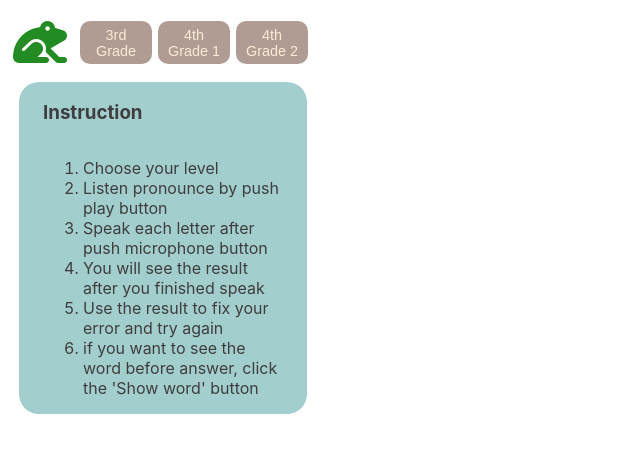
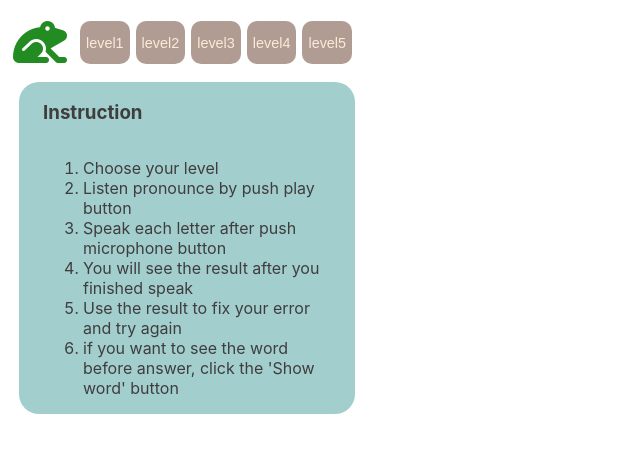
Before and after one commit to shortdaddy0711/spelling-bee, a React (Create React App) app: page / in a window 1280 px wide. Shown: the top 452 px of the page, without its empty margins (0-640 px from the left). Built offline with nearby package versions, Linux system fonts and the light colour scheme.

Commit message:
add more one bee words for level4 and level 5

```diff
--- a/src/App.css
+++ b/src/App.css
@@ -7,10 +7,8 @@
 }
 
 .container {
-	max-width: 330px;
+  width: 380px;
   max-height: 500px;
-	/* width: max-content; */
-	/* height: max-content; */
   transform: translateX(0%);
   transition: transform 0.7s ease-in-out;
   display: flex;
@@ -34,7 +32,7 @@
   display: inline-flex;
   flex-direction: column;
   margin: 1em;
-	width: 15em;
+  width: 18em;
   height: 19em;
   background-color: rgb(165, 197, 186);
   border-radius: 20px;
@@ -47,7 +45,7 @@
   display: inline-flex;
   flex-direction: column;
   margin: 1em;
-	width: 15em;
+  width: 18em;
   height: 19em;
   background-color: rgb(211, 180, 104);
   border-radius: 20px;
@@ -60,9 +58,35 @@
   display: inline-flex;
   flex-direction: column;
   margin: 1em;
-	width: 15em;
+  width: 18em;
   height: 19em;
   background-color: rgb(130, 160, 185);
+  border-radius: 20px;
+  padding: 1.5em;
+  align-items: center;
+  justify-content: space-between;
+}
+
+.level4 {
+  display: inline-flex;
+  flex-direction: column;
+  margin: 1em;
+  width: 18em;
+  height: 19em;
+  background-color: rgb(130, 160, 45);
+  border-radius: 20px;
+  padding: 1.5em;
+  align-items: center;
+  justify-content: space-between;
+}
+
+.level5 {
+  display: inline-flex;
+  flex-direction: column;
+  margin: 1em;
+  width: 18em;
+  height: 19em;
+  background-color: rgb(233, 160, 185);
   border-radius: 20px;
   padding: 1.5em;
   align-items: center;
@@ -218,17 +242,17 @@ button:hover {
 .result-notice {
   display: inline-flex;
   flex-direction: row;
-	justify-content:space-around;
-	font-size: .8em;
+  justify-content: space-around;
+  font-size: 0.8em;
   min-width: 260px;
 }
 
 .instruction {
-	min-width: 240px;
+  width: 18em;
   display: inline-flex;
   flex-direction: column;
-	align-items:flex-start;
-	max-width: 240px;
+  align-items: flex-start;
+  /* max-width: 240px; */
   min-height: 160px;
   padding: 0 24px;
   background-color: rgb(163, 206, 206);
--- a/src/Words.js
+++ b/src/Words.js
@@ -144,11 +144,11 @@ const Words = () => {
 	};
 
 	const scrollToLeft = () => {
-		document.getElementById('container').scrollLeft -= 320;
+		document.getElementById('container').scrollLeft -= 368;
 	};
 
 	const scrollToRight = () => {
-		document.getElementById('container').scrollLeft += 320;
+		document.getElementById('container').scrollLeft += 368;
 	};
 
 	const scrollToStart = () => {
@@ -168,45 +168,21 @@ const Words = () => {
 				<div className='logo'>
 					<i className='fas fa-frog'></i>
 				</div>
+				{words && Object.keys(Arr).map((element) => {
+					return (
             <button
-					className={
-						level === 'level1' ? 'btn-level-selected' : 'btn-level'
-					}
+              className={level === element ? 'btn-level-selected' : 'btn-level'}
               onClick={() => {
-						setLevel('level1');
+                setLevel(element);
                 scrollToStart();
-						handleWords('level1');
+                handleWords(element);
                 cleanResult();
               }}
             >
-					3rd Grade
+              {element}
             </button>
-				<button
-					className={
-						level === 'level2' ? 'btn-level-selected' : 'btn-level'
-					}
-					onClick={() => {
-						setLevel('level2');
-						scrollToStart();
-						handleWords('level2');
-						cleanResult();
-					}}
-				>
-					4th Grade 1
-				</button>
-				<button
-					className={
-						level === 'level3' ? 'btn-level-selected' : 'btn-level'
-					}
-					onClick={() => {
-						setLevel('level3');
-						scrollToStart();
-						handleWords('level3');
-						cleanResult();
-					}}
-				>
-					4th Grade 2
-				</button>
+          );
+				})}
 			</div>
 			<div className='container' id='container'>
 				{words.map((word, i) => (
```
Also changed, not shown: src/wordlist.js (+6 -4 lines). Lines whose indentation alone changed are shown as unchanged.
